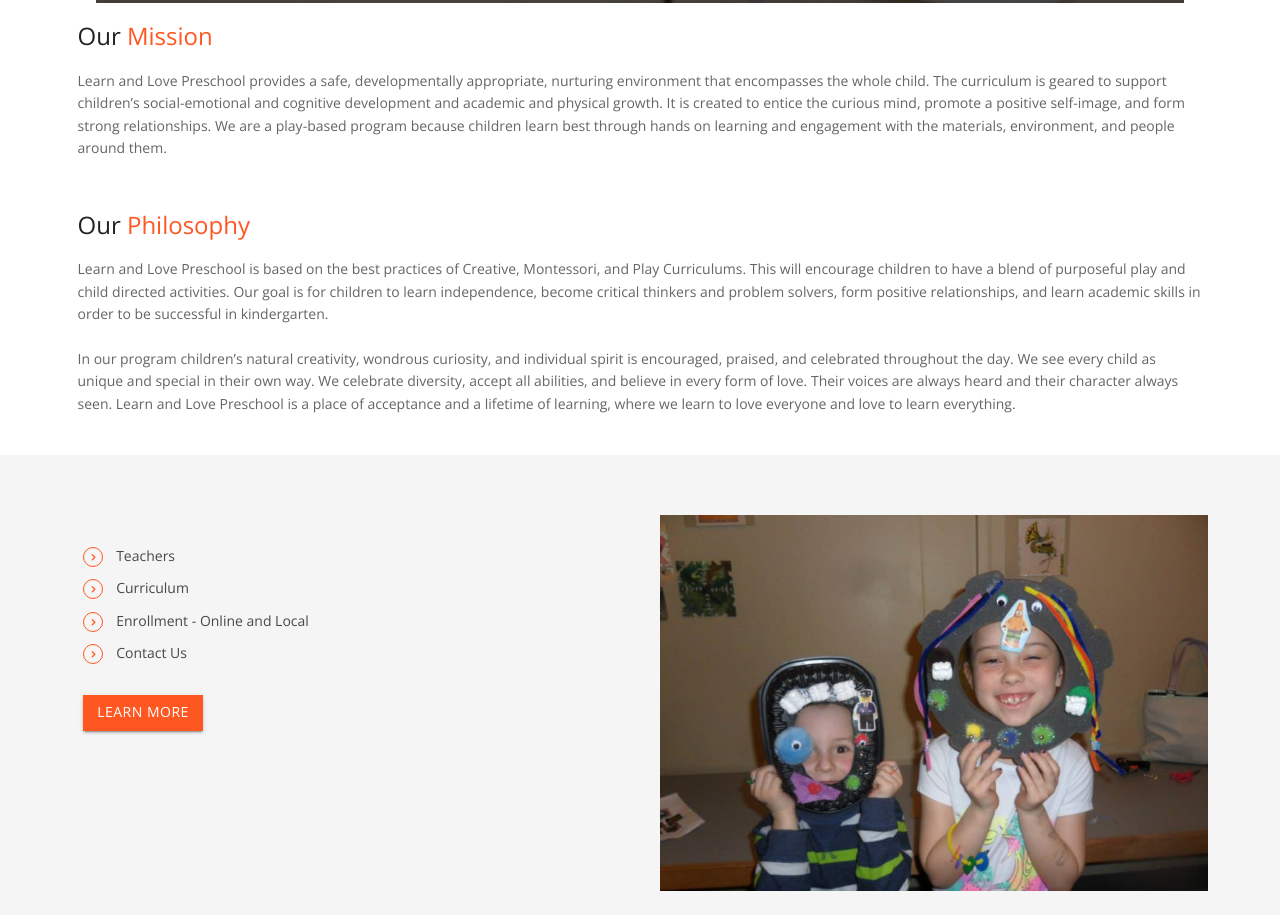
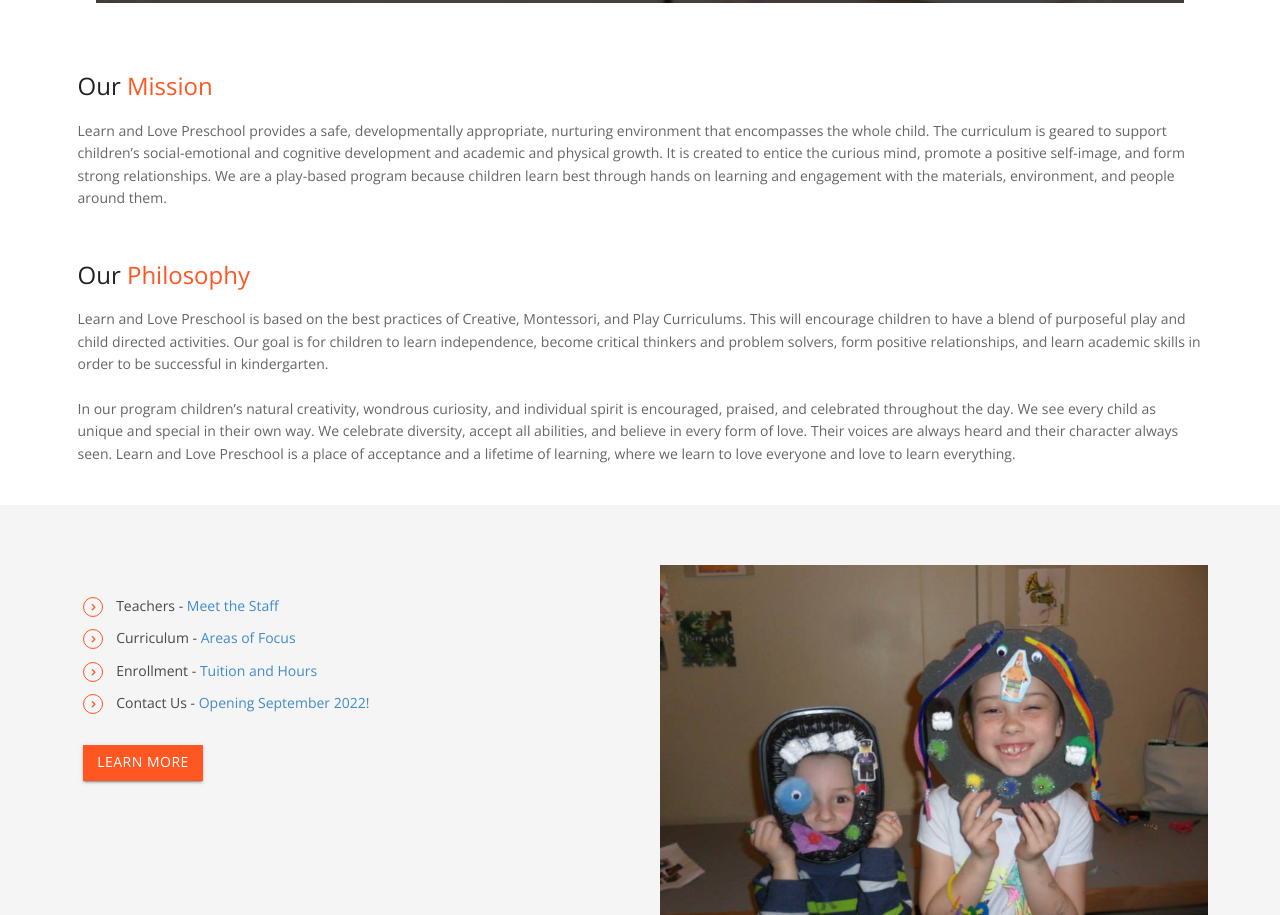
Before and after one commit to Learn-Love-Preschool/Learn-Love-Preschool, a plain HTML site: page index.html in a window 1280 px wide. Shown: the part 784-1699 px from the top of the page. Drawn offline with nearby package versions, Linux system fonts and the light colour scheme; files that its build step writes are made by us from their sources.

```diff
--- a/index.html
+++ b/index.html
@@ -75,10 +75,10 @@
                       >
                     </li>
                     <li>
-                      <a class="waves-effect waves-dark" href="application.html">Application Process</a>
+                      <a class="waves-effect waves-dark" href="application.html"
+                        >Application Process</a
+                      >
                     </li>
-
-
                   </ul>
                 </li>
                 <li>
@@ -140,16 +140,8 @@
         </div>
         <!-- end slider -->
       </section>
-      <!-- <section id="inner-headline">
-        <div class="container">
-          <div class="row">
-            <div class="col-lg-12">
-              <h2 class="pageTitle">Mission & Philosophy</h2>
-            </div>
-          </div>
-        </div>
-      </section>
-      <section id="content"> -->
+
+      <section id="content">
         <div class="container content">
           <!-- Service Blcoks -->
 
@@ -205,13 +197,22 @@
             <div class="col-md-6 col-sm-6">
               <div class="about-text">
                 <ul class="withArrow">
-                  <li><span class="fa fa-angle-right"></span> Teachers</li>
-                  <li><span class="fa fa-angle-right"></span> Curriculum</li>
                   <li>
-                    <span class="fa fa-angle-right"></span> Enrollment - Online
-                    and Local
+                    <span class="fa fa-angle-right"></span> Teachers -
+                    <a href="teachers.html">Meet the Staff</a>
                   </li>
-                  <li><span class="fa fa-angle-right"></span> Contact Us</li>
+                  <li>
+                    <span class="fa fa-angle-right"></span> Curriculum -
+                    <a href="curriculum.html">Areas of Focus</a>
+                  </li>
+                  <li>
+                    <span class="fa fa-angle-right"></span> Enrollment -
+                    <a href="enrollment.html">Tuition and Hours</a>
+                  </li>
+                  <li>
+                    <span class="fa fa-angle-right"></span> Contact Us -
+                    <a href="contact.html">Opening September 2022!</a>
+                  </li>
                 </ul>
                 <a
                   href="enrollment.html"
@@ -279,11 +280,8 @@
                 <h5 class="widgetheading">Latest posts</h5>
                 <ul class="link-list">
                   <li>
-                    <a class="waves-effect waves-dark" href="#"
-                      >Coming Soon</a
-                    >
+                    <a class="waves-effect waves-dark" href="#">Coming Soon</a>
                   </li>
-
                 </ul>
               </div>
             </div>
@@ -292,11 +290,8 @@
                 <h5 class="widgetheading">Recent News</h5>
                 <ul class="link-list">
                   <li>
-                    <a class="waves-effect waves-dark" href="#"
-                      >Coming Soon.</a
-                    >
+                    <a class="waves-effect waves-dark" href="#">Coming Soon.</a>
                   </li>
-
                 </ul>
               </div>
             </div>
```
Also changed, not shown: contact.html (+1 -0 lines), enrollment.html (+2 -2 lines), img/img1.png (deleted), 3 other files.
